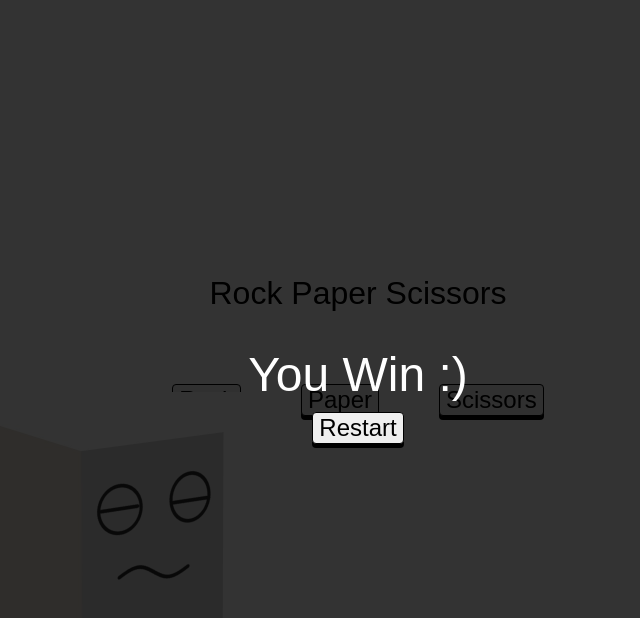
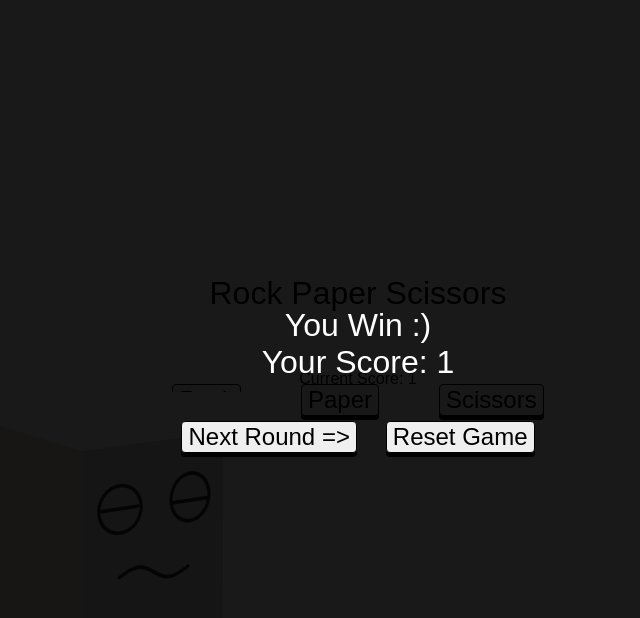
Before and after one commit to ericwng/rock-paper-scissors, a plain HTML site: page index.html in a window 1280 px wide. Both pictures are taken after a click on the button "Paper". Shown: the whole page, without its empty margins (282-922 px from the left). Drawn offline with Linux system fonts and the light colour scheme; a web font is replaced by a local one.

Commit message:
Add files via upload

```diff
--- a/index.html
+++ b/index.html
@@ -5,18 +5,23 @@
     <link rel="stylesheet" href="style.css">
     <link href="https://fonts.googleapis.com/css2?family=DotGothic16&display=swap" rel="stylesheet">
     <script src="script.js" type="text/javascript" defer>  </script>
-    <title>じゃんけん</title>
+    <title>Rock Paper Scissors</title>
   </head>
   <body>
     <div class="main" id="main">
       <div class="title" id="title">Rock Paper Scissors</div>
+      <div class="currentScore" id="currentScore">Current Score: 0</div>
       <button class="gameButton" id="rockButton" value="rock">Rock</button>
       <button class="gameButton" id="paperButton" value="paper">Paper</button>
       <button class="gameButton" id="scissorsButton" value="scissors">Scissors</button>
     </div>
     <div class="winningMessage" id="winningMessage">
       <div data-winning-message-text></div>
-      <button id="restartButton">Restart</button>
+      <div id ="scoreCounter">Your Current Score:</div>
+      <div class ="buttons">
+      <button id="restartButton">Next Round =></button>
+      <button id="resetButton">Reset Game</button>
+      </div>
     </div>
     <div id="character" class="character"><img src="Untitled.jpg" id="tofuman"></div>
     <div id="happycharacter" class="happycharacter"><img src="Happy.jpg"></div>
--- a/script.js
+++ b/script.js
@@ -12,13 +12,23 @@ const winningMessageText = document.querySelector('[data-winning-message-text]')
 
 const restartButton = document.getElementById('restartButton')
 
+const resetButton = document.getElementById('resetButton')
+
 const image = document.getElementById('tofuman')
+
+const counter = document.getElementById('scoreCounter')
+
+const currentScore = document.getElementById('currentScore')
+
+var score = 0;
 
 gameButton.forEach(buttons => {
   buttons.addEventListener('click', handleClick)
 })
 
 restartButton.addEventListener('click', restartGame)
+
+resetButton.addEventListener('click',resetScore)
 
 image.addEventListener('mouseover',hoverImage)
 
@@ -29,15 +39,17 @@ function handleClick(e) {
     var choice = compChoice()
     var results = compileResult(value,choice)
     if (checkWin(results,WINNING_CONDITION)) {
-      console.log('win')
+      var dif = 'win'
       endGame('win')
     } else if (isDraw(results,DRAWING_CONDITION)) {
-      console.log('Draw')
+      var dif = 'draw'
       endGame('draw')
     } else {
-      console.log('lose')
+      var dif = 'lose'
       endGame('lose')
     }
+    score = updateScore(dif,score);
+    currentScore.innerText = `Current Score: ${score}`
     }
 
 function restartGame() {
@@ -61,6 +73,26 @@ function endGame(draw) {
     winningMessageText.innerText = 'You Lose :('
   }
   winningMessageElement.classList.add('show')
+}
+
+function resetScore() {
+  winningMessageElement.classList.remove('show')
+  score = 0;
+  currentScore.innerText = `Current Score: ${score}`
+}
+
+function updateScore(dif,score) {
+  if (dif.localeCompare('win') == 0) {
+    score++
+    counter.innerText = `Your Score: ${score}`
+  } else if (dif.localeCompare('draw') == 0) {
+    score
+    counter.innerText = `Your Score: ${score}`
+  } else {
+    score--
+    counter.innerText = `Your Score: ${score}`
+  }
+  return score;
 }
 
 function compChoice() {
--- a/style.css
+++ b/style.css
@@ -21,6 +21,11 @@ body {
   top: 275px;
 }
 
+.currentScore {
+  font-size: 1rem;
+  position: fixed;
+  top: 370px;
+}
 .main button{
   font-family: inherit;
   font-size: 1.5rem;
@@ -49,19 +54,19 @@ body {
   left: 0;
   bottom: 0;
   right: 0;
-  background: rgba(0,0,0,0.8);
+  background: rgba(0,0,0,0.9);
   flex-direction: column;
   justify-content: center;
   align-items: center;
   color: white;
-  font-size: 3rem;
+  font-size: 2rem;
 }
 
 .winningMessage button{
   font-size: 1.5rem;
   cursor: pointer;
   box-shadow: 0 4px #000;
-  margin: 10px 0px;
+  margin: 40px 10px;
   border: 1px solid black;
   font-family: 'DotGothic16', sans-serif;
   border-radius: 4px;
```
